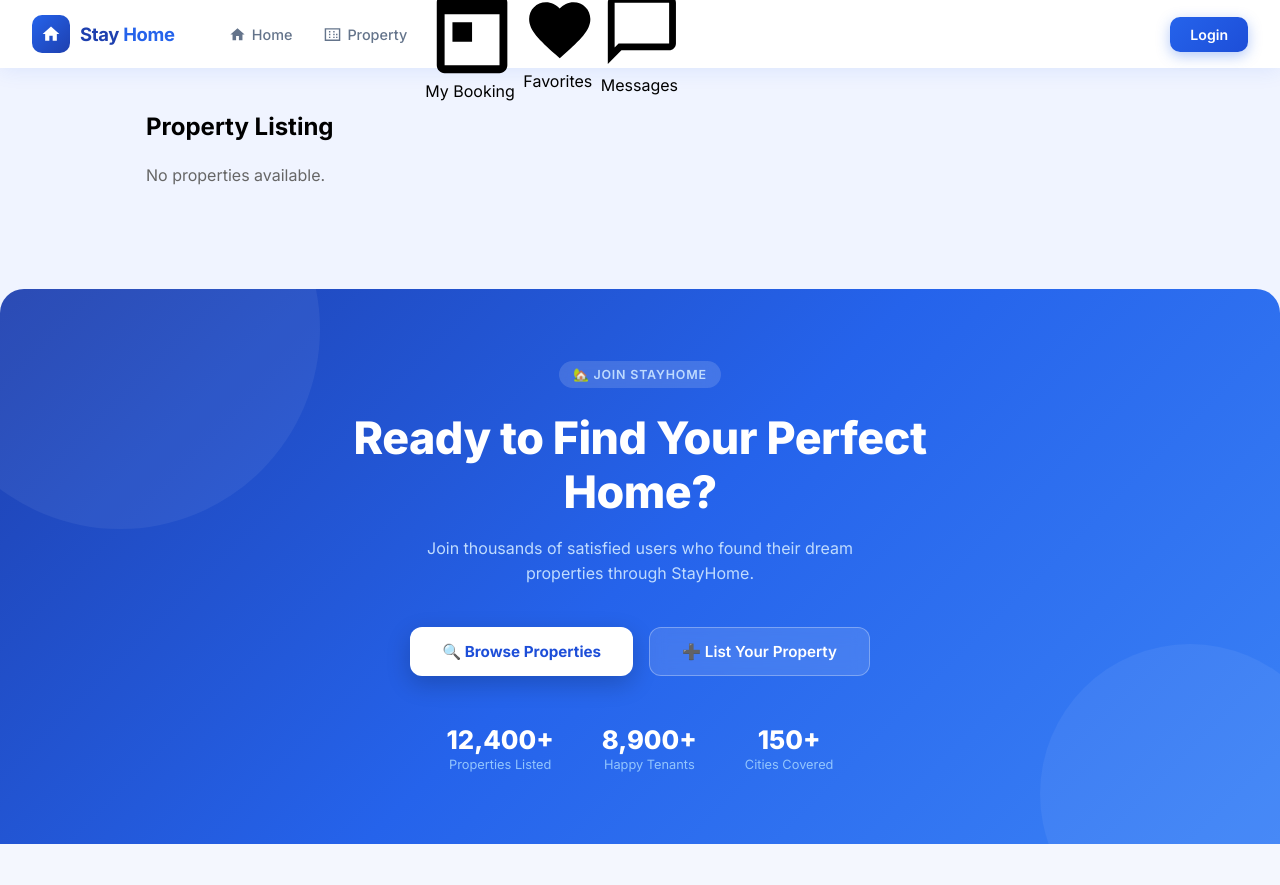
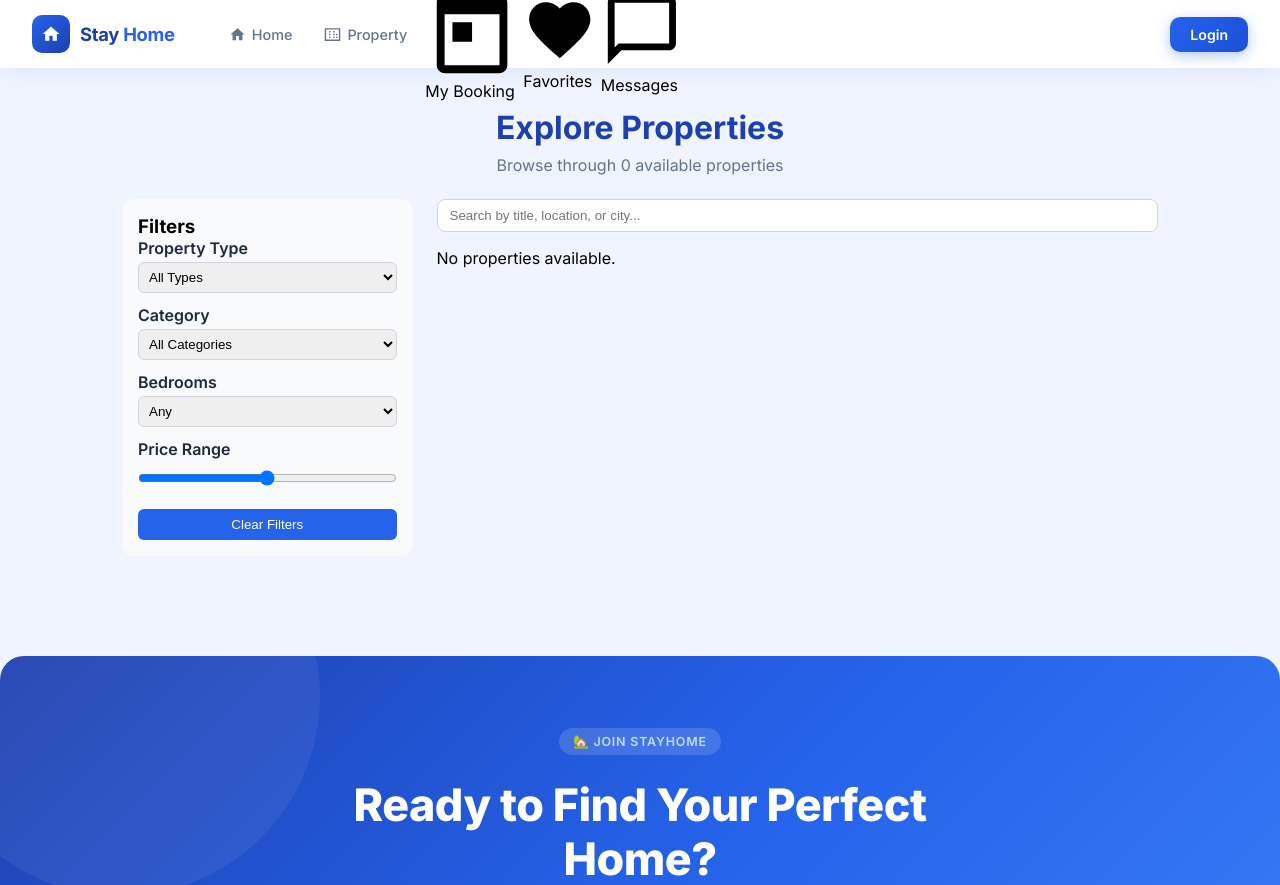
Before and after one commit to Horizonte4/stayhome, a Django app: page /properties/ in a window 1280 px wide. Shown: the top 885 px of the page. Before the commit the page ends 844 px from the top, so only its background shows below. Run offline with Django 5.2, Linux system fonts and the light colour scheme; data that the repository does not hold is empty; parts of the project's set-up code (start-up, migrations or seed data) failed here and were passed over.

Commit message:
refactor(properties):list properties fronted is updated to show filters properly

```diff
--- a/static/css/main.css
+++ b/static/css/main.css
@@ -705,158 +705,209 @@ nav {
    list properties page
 ════════════════════════════════════════ */
 
+/* Property List Page Styles */
 .property-list-page {
-    max-width: 1200px;
-    margin: 0 auto;
-    padding: 24px;
+  padding: 20px 0;
+}
+
+.property-list-header {
+  text-align: center;
+  margin-bottom: 24px;
 }
 
 .property-list-title {
-    margin-bottom: 24px;
+  font-size: 2rem;
+  font-weight: 700;
+  color: #1e40af;
+}
+
+.property-list-subtitle {
+  font-size: 1rem;
+  color: #64748b;
+  margin-top: 8px;
+}
+
+.property-layout {
+  display: flex;
+  gap: 24px;
+  flex-wrap: wrap;
+}
+
+.property-filters {
+  flex: 1 1 250px;
+  background: #f8fafc;
+  padding: 16px;
+  border-radius: 12px;
+}
+
+.filter-group {
+  margin-bottom: 12px;
+}
+
+.filter-group label {
+  display: block;
+  font-weight: 600;
+  margin-bottom: 4px;
+  color: #1e293b;
+}
+
+.filter-group select,
+.filter-group input[type="range"] {
+  width: 100%;
+  padding: 6px;
+  border: 1px solid #d1d5db;
+  border-radius: 6px;
+}
+
+.filter-clear-btn {
+  display: block;
+  width: 100%;
+  padding: 8px;
+  background: #2563eb;
+  color: #fff;
+  border: none;
+  border-radius: 6px;
+  cursor: pointer;
+  margin-top: 8px;
+}
+
+.property-content {
+  flex: 3 1 600px;
+}
+
+.property-search input {
+  width: 100%;
+  padding: 8px 12px;
+  border: 1px solid #d1d5db;
+  border-radius: 8px;
+  margin-bottom: 16px;
 }
 
 .property-list-grid {
   display: grid;
-    grid-template-columns: repeat(auto-fit, minmax(320px, 1fr));
+  grid-template-columns: repeat(auto-fill, minmax(280px, 1fr));
   gap: 24px;
-}
-
-.property-list-empty {
-    color: #666;
-    font-size: 16px;
 }
 
 .property-card {
   background: #fff;
-    border: 1px solid #e5e5e5;
   border-radius: 16px;
   overflow: hidden;
-    box-shadow: 0 2px 10px rgba(0, 0, 0, 0.06);
+  box-shadow: 0 4px 20px rgba(37, 99, 235, 0.08);
+  transition: transform 0.2s, box-shadow 0.2s;
+}
+
+.property-card:hover {
+  transform: translateY(-4px);
+  box-shadow: 0 8px 30px rgba(37, 99, 235, 0.15);
 }
 
 .property-card-image {
   width: 100%;
-    height: 220px;
+  height: 170px;
   object-fit: cover;
-    display: block;
 }
 
 .property-card-image-placeholder {
   width: 100%;
-    height: 220px;
-    background: #f3f3f3;
+  height: 170px;
+  background: #e5e7eb;
   display: flex;
   align-items: center;
   justify-content: center;
-    color: #888;
+  color: #6b7280;
 }
 
 .property-card-body {
-    padding: 18px;
+  padding: 16px 20px 20px;
 }
 
 .property-card-badges {
   display: flex;
-    justify-content: space-between;
-    align-items: center;
-    margin-bottom: 10px;
+  gap: 6px;
+  margin-bottom: 8px;
 }
 
 .property-badge {
-    font-size: 12px;
-    padding: 4px 10px;
-    border-radius: 12px;
-    display: inline-block;
+  padding: 4px 8px;
+  border-radius: 6px;
+  font-size: 0.75rem;
+  font-weight: 600;
 }
 
 .property-badge-light {
-    background: #f1f1f1;
-    color: #333;
+  background: #e0f2fe;
+  color: #2563eb;
 }
 
 .property-badge-featured {
-    background: #2563eb;
-    color: #fff;
+  background: #fde68a;
+  color: #b45309;
 }
 
 .property-card-title {
-    margin: 0 0 8px 0;
-    font-size: 22px;
+  font-size: 1.1rem;
   font-weight: 600;
+  color: #1e293b;
+  margin-bottom: 4px;
 }
 
 .property-card-location {
-    margin: 0 0 8px 0;
-    color: #666;
+  font-size: 0.85rem;
+  color: #64748b;
+  margin-bottom: 8px;
 }
 
-.property-card-features {
-    margin: 0 0 10px 0;
-    color: #444;
-}
-
+.property-card-features,
 .property-card-meta {
-    margin: 0 0 14px 0;
-    color: #444;
+  font-size: 0.78rem;
+  color: #6b7280;
+  margin-bottom: 6px;
 }
 
 .property-card-footer {
   display: flex;
   justify-content: space-between;
   align-items: center;
-    margin-top: 14px;
-    gap: 12px;
+  margin-top: 12px;
 }
 
 .property-card-price {
-    margin: 0;
-    font-size: 28px;
+  font-size: 1.2rem;
   font-weight: 700;
   color: #2563eb;
 }
 
 .property-card-details-btn {
-    padding: 10px 16px;
-    border: 1px solid #ddd;
-    border-radius: 10px;
+  padding: 6px 12px;
+  background: #2563eb;
+  color: #fff;
+  border-radius: 8px;
   text-decoration: none;
-    color: #111;
-    font-weight: 500;
-    transition: 0.2s ease;
-}
-
-.property-card-details-btn:hover {
-    background: #f8f8f8;
+  font-size: 0.85rem;
 }
 
 .property-card-actions {
-    margin-top: 16px;
   display: flex;
-    gap: 10px;
-    flex-wrap: wrap;
+  gap: 8px;
+  margin-top: 8px;
 }
 
 .property-card-action-btn {
-    padding: 10px 16px;
-    border-radius: 10px;
+  padding: 6px 10px;
+  border-radius: 6px;
+  font-size: 0.78rem;
   text-decoration: none;
-    font-weight: 500;
-    color: white;
-    transition: 0.2s ease;
 }
 
 .property-card-action-btn-edit {
-    background: #f59e0b;
-}
-
-.property-card-action-btn-edit:hover {
-    background: #d97706;
+  background: #10b981;
+  color: #fff;
 }
 
 .property-card-action-btn-delete {
-    background: #dc2626;
+  background: #ef4444;
+  color: #fff;
 }
 
-.property-card-action-btn-delete:hover {
-    background: #b91c1c;
-}
+/* End of Property List Page Styles */
--- a/templates/properties/list.html
+++ b/templates/properties/list.html
@@ -1,16 +1,87 @@
 {% extends "base.html" %}
 
+{% block title %}List Properties{% endblock %}
+
 {% block content %}
+
 <div class="property-list-page">
-    <h2 class="property-list-title">Property Listing</h2>
+
+<!-- Header -->
+<div class="property-list-header">
+    <h2 class="property-list-title">Explore Properties</h2>
+    <p class="property-list-subtitle">
+        Browse through {{ properties|length }} available properties
+    </p>
+</div>
+
+<div class="property-layout">
+
+    <!-- FILTERS -->
+    <aside class="property-filters">
+
+        <h3>Filters</h3>
+
+        <div class="filter-group">
+            <label>Property Type</label>
+            <select>
+                <option>All Types</option>
+                <option>House</option>
+                <option>Apartment</option>
+                <option>Studio</option>
+            </select>
+        </div>
+
+        <div class="filter-group">
+            <label>Category</label>
+            <select>
+                <option>All Categories</option>
+                <option>For Rent</option>
+                <option>For Sale</option>
+            </select>
+        </div>
+
+        <div class="filter-group">
+            <label>Bedrooms</label>
+            <select>
+                <option>Any</option>
+                <option>1</option>
+                <option>2</option>
+                <option>3+</option>
+            </select>
+        </div>
+
+        <div class="filter-group">
+            <label>Price Range</label>
+            <input type="range">
+        </div>
+
+        <button class="filter-clear-btn">
+            Clear Filters
+        </button>
+
+    </aside>
+
+
+    <!-- PROPERTIES -->
+    <div class="property-content">
+
+        <!-- SEARCH -->
+        <div class="property-search">
+            <input type="text" placeholder="Search by title, location, or city...">
+        </div>
 
         {% if properties %}
+
         <div class="property-list-grid">
+
             {% for property in properties %}
+
             <div class="property-card">
 
                 {% if property.image %}
-                        <img src="{{ property.image.url }}" alt="{{ property.title }}" class="property-card-image">
+                    <img src="{{ property.image.url }}"
+                         alt="{{ property.title }}"
+                         class="property-card-image">
                 {% else %}
                     <div class="property-card-image-placeholder">
                         No image available
@@ -18,7 +89,9 @@
                 {% endif %}
 
                 <div class="property-card-body">
+
                     <div class="property-card-badges">
+
                         <span class="property-badge property-badge-light">
                             {{ property.get_listing_type_display }}
                         </span>
@@ -28,6 +101,7 @@
                                 Featured
                             </span>
                         {% endif %}
+
                     </div>
 
                     <h3 class="property-card-title">
@@ -39,40 +113,67 @@
                     </p>
 
                     <p class="property-card-features">
-                            {{ property.rooms }} hab · {{ property.bathrooms }} baños · {{ property.square_meters|default:"--" }} m²
+                        {{ property.rooms }} hab ·
+                        {{ property.bathrooms }} baños ·
+                        {{ property.square_meters|default:"--" }} m²
                     </p>
 
                     <p class="property-card-meta">
-                            {{ property.capacity }} pers · {{ property.get_state_display }}
+                        {{ property.capacity }} pers ·
+                        {{ property.get_state_display }}
                     </p>
 
                     <div class="property-card-footer">
+
                         <p class="property-card-price">
-                                ${{ property.price }}
+                            ${{ property.price|floatformat:0 }}
                         </p>
 
-                            <a href="{% url 'properties:property_detail' pk=property.pk %}" class="property-card-details-btn">
+                        <a href="{% url 'properties:property_detail' pk=property.pk %}"
+                           class="property-card-details-btn">
                             View Details
                         </a>
+
                     </div>
 
                     {% if request.user.is_authenticated and request.user.is_owner and property.owner and property.owner.user_id == request.user.id %}
+
                     <div class="property-card-actions">
-                                <a href="{% url 'properties:edit_property' pk=property.pk %}" class="property-card-action-btn property-card-action-btn-edit">
+
+                        <a href="{% url 'properties:edit_property' pk=property.pk %}"
+                           class="property-card-action-btn property-card-action-btn-edit">
                            Edit
                         </a>
 
-                                <a href="{% url 'properties:delete_property' pk=property.pk %}" class="property-card-action-btn property-card-action-btn-delete">
+                        <a href="{% url 'properties:delete_property' pk=property.pk %}"
+                           class="property-card-action-btn property-card-action-btn-delete">
                            Delete
                         </a>
+
                     </div>
+
                     {% endif %}
+
                 </div>
+
             </div>
+
             {% endfor %}
+
         </div>
+
         {% else %}
-        <p class="property-list-empty">No properties available.</p>
+
+        <p class="property-list-empty">
+            No properties available.
+        </p>
+
         {% endif %}
+
     </div>
+
+</div>
+
+</div>
+
 {% endblock %}
--- a/templates/users/edit_profile.html
+++ b/templates/users/edit_profile.html
@@ -41,8 +41,6 @@
                 {{ form.phone.errors }}
             </div>
 
-
-            <!-- Password Section -->
             <button type="submit" class="btn-list full-width">
                 Save Changes
             </button>
```
Lines whose indentation alone changed are shown as unchanged.
